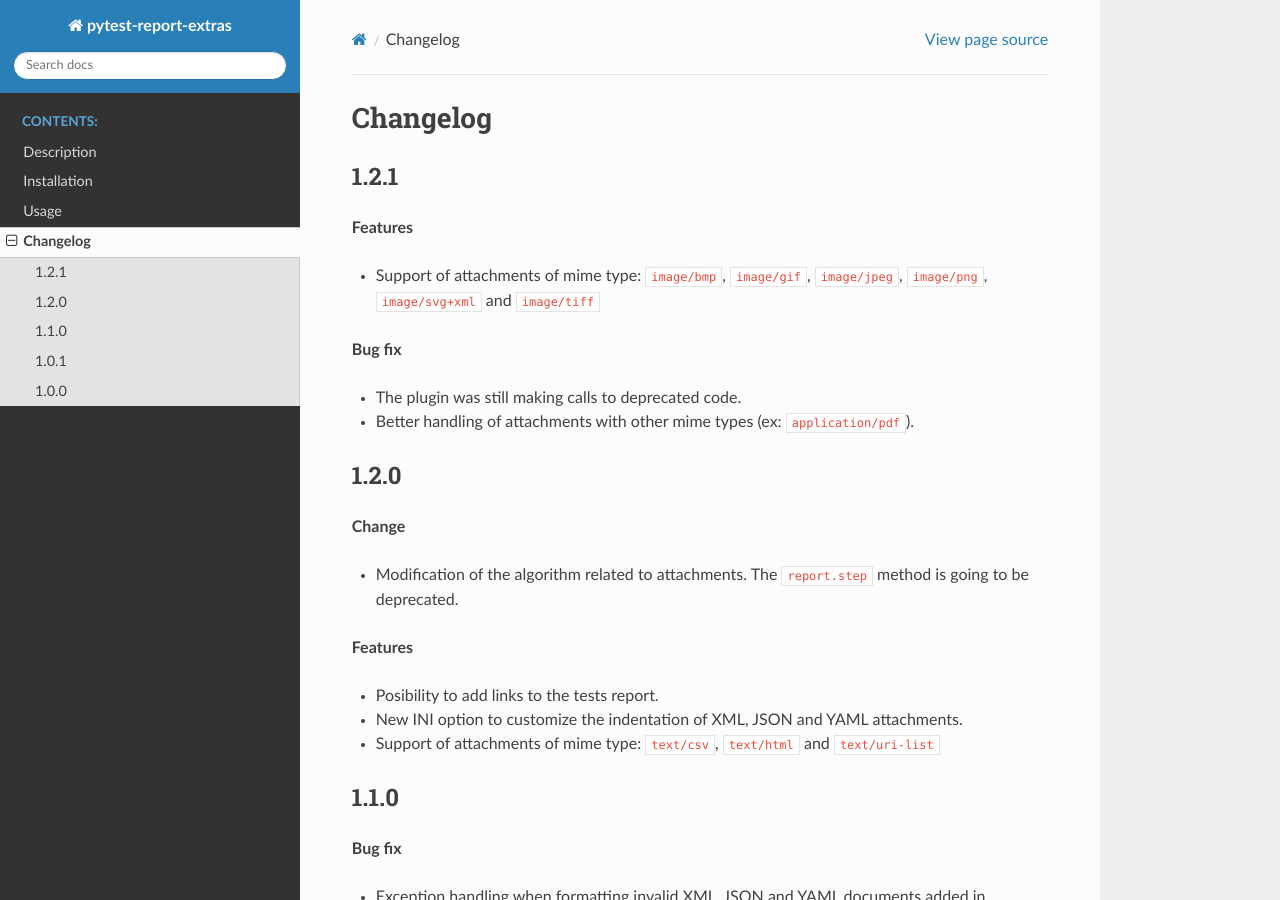
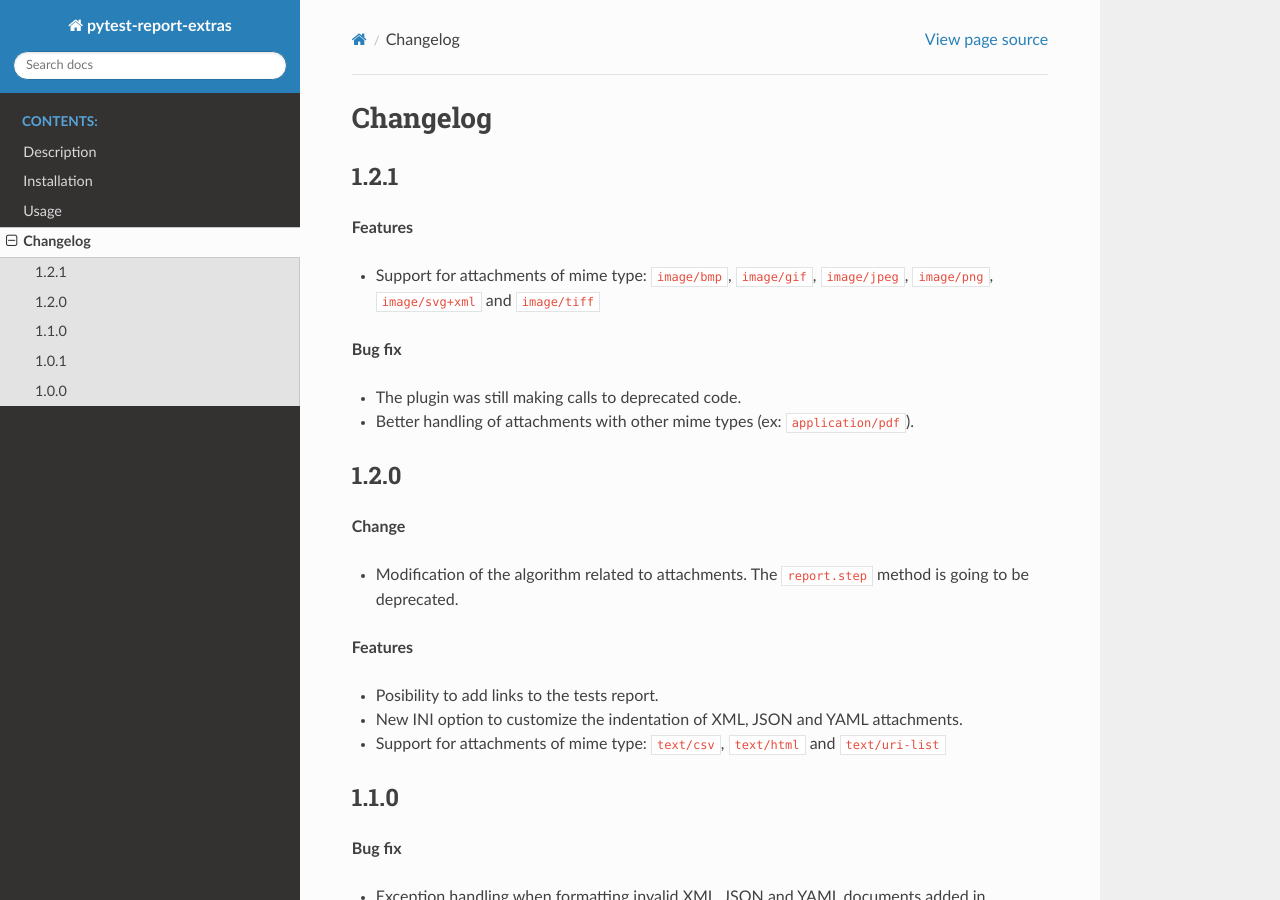
Before and after one commit to harmin-parra/pytest-report-extras, a Sphinx documentation site: the page built from docs/changelog.rst, in a window 1280 px wide and 900 px high. Built offline with Sphinx 7.4.7 and the Read the Docs theme 3.1.0, drawn with Linux system fonts in a browser that asks for light colours.

Commit message:
update changelog

```diff
--- a/docs/changelog.rst
+++ b/docs/changelog.rst
@@ -8,7 +8,7 @@ Changelog
 
 **Features**
 
-* Support of attachments of mime type: ``image/bmp``, ``image/gif``, ``image/jpeg``, ``image/png``, ``image/svg+xml`` and ``image/tiff``
+* Support for attachments of mime type: ``image/bmp``, ``image/gif``, ``image/jpeg``, ``image/png``, ``image/svg+xml`` and ``image/tiff``
 
 **Bug fix**
 
@@ -27,7 +27,7 @@ Changelog
 
 * Posibility to add links to the tests report.
 * New INI option to customize the indentation of XML, JSON and YAML attachments.
-* Support of attachments of mime type: ``text/csv``, ``text/html``  and ``text/uri-list``
+* Support for attachments of mime type: ``text/csv``, ``text/html``  and ``text/uri-list``
 
 
 1.1.0
```
